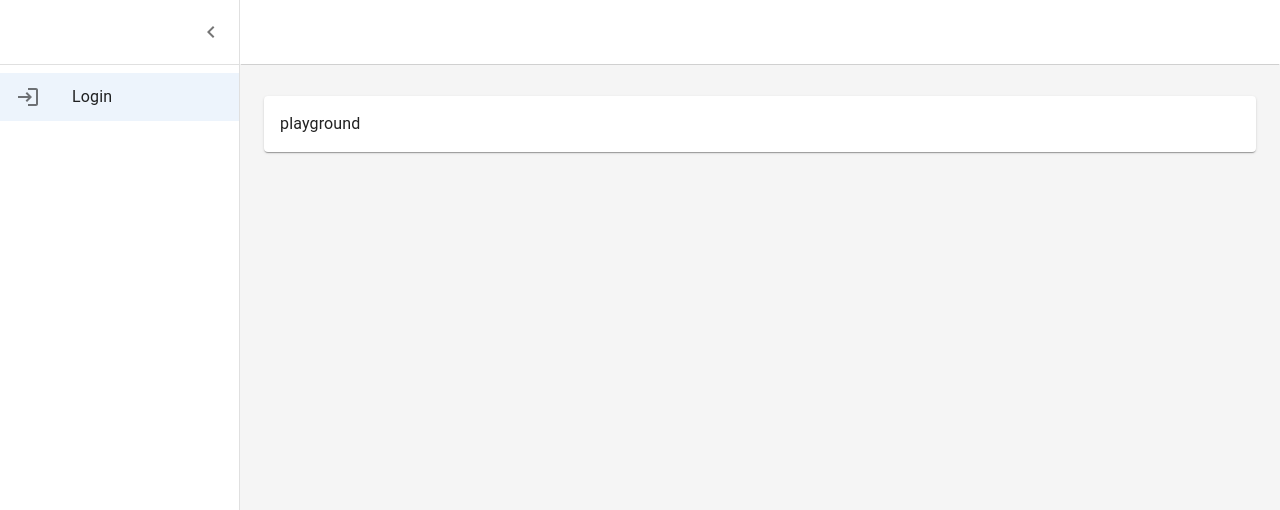
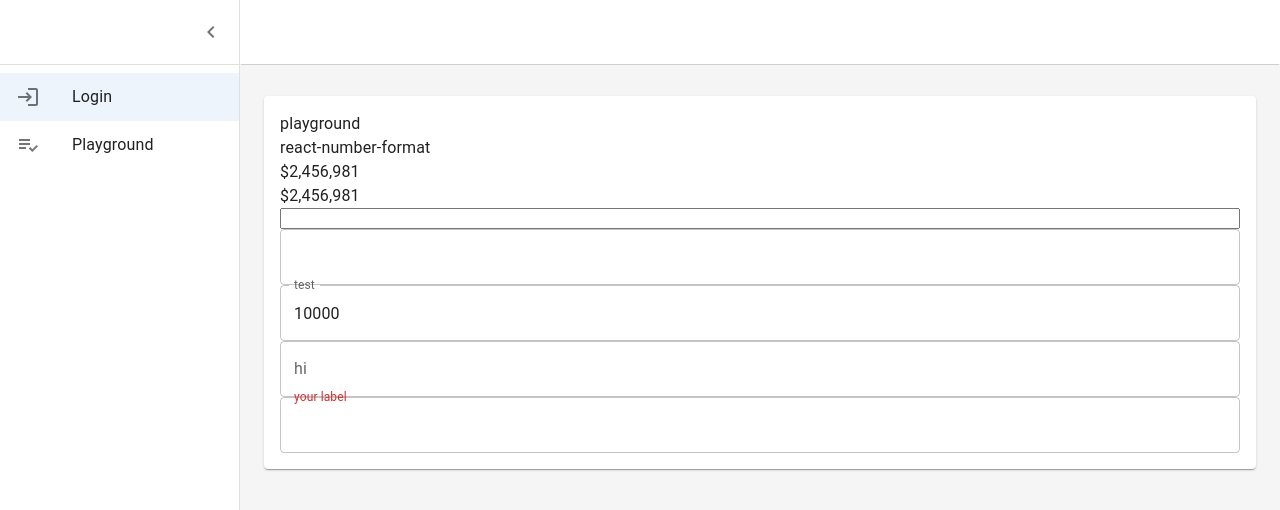
Before and after one commit to nacamp/js-react-works, a React (Create React App) app: page /playground in a window 1280 px wide. Shown: the top 510 px of the page. Built offline with nearby package versions, Linux system fonts and the light colour scheme.

Commit message:
[wip]numberformat 테스트중

```diff
--- a/package.json
+++ b/package.json
@@ -24,7 +24,8 @@
     "react-query": "3.39.1",
     "dayjs": "1.11.3",
     "copy-to-clipboard": "3.3.1",
-    "recoil": "0.7.3"
+    "recoil": "0.7.3",
+    "react-number-format": "4.9.3"
   },
   "devDependencies": {
     "@testing-library/jest-dom": "^5.16.4",
--- a/src/Dashboard.tsx
+++ b/src/Dashboard.tsx
@@ -25,7 +25,7 @@ import { SignInPage } from './components/SignIn';
 import RoutineTodo from './components/RoutineTodo';
 import Calendar from './containers/Calendar';
 import LabelPage from './containers/Label';
-import Playground from './containers/Playground';
+import Playground from './Playground';
 import Future from './containers/Future';
 
 // function Copyright(props: any) {
--- /dev/null
+++ b/src/Playground/ReactNumberFormat.tsx
@@ -0,0 +1,147 @@
+import React, { FC, useState, useRef, useEffect } from 'react';
+import NumberFormat, { NumberFormatProps, NumberFormatValues } from 'react-number-format';
+import TextField, { TextFieldProps } from '@mui/material/TextField';
+import FormControl from '@mui/material/FormControl';
+import InputLabel from '@mui/material/InputLabel';
+/*
+https://mui.com/material-ui/api/text-field/
+https://mui.com/material-ui/api/input/
+inputProps
+https://developer.mozilla.org/en-US/docs/Web/HTML/Element/input#attributes
+
+todo
+https://stackoverflow.com/questions/60080038/send-props-to-number-format-material-ui-textfield
+https://codesandbox.io/s/react-hook-form-v6-controller-qsd8r
+*/
+
+// https://stackoverflow.com/questions/60080038/send-props-to-number-format-material-ui-textfield
+interface ICustomNumberFormat extends NumberFormatProps {
+    textField?: TextFieldProps
+}
+function CustomNumberFormat(props: ICustomNumberFormat) {
+    const [state, setState] = useState(10000);
+    return (
+        <NumberFormat
+            {...props}
+            // value={2456981}
+            className="foo"
+            displayType={'text'}
+            thousandSeparator={true}
+            prefix={'$'}
+            onValueChange={(values) => {
+                const { formattedValue, value } = values;
+                console.log(`formattedValue : ${formattedValue}, value:${value}`);
+                // formattedValue = $2,223
+                // value ie, 2223
+                // this.setState({ profit: formattedValue });
+            }}
+            renderText={(value: string) => <TextField label={props.textField?.label} value={state} variant="outlined" />}
+        />
+
+    );
+}
+
+// https://stackoverflow.com/questions/68571001/using-react-number-format-cannot-type-more-than-one-symbol-at-once
+// https://codesandbox.io/s/little-cherry-ubcjv?file=/src/App.js:703-1057
+const NumberFormatCustom = (props: any) => {
+    const { inputRef, onChange, ...other } = props;
+    return (
+        <NumberFormat
+            {...other}
+            getInputRef={inputRef}
+            onValueChange={(values) => {
+                onChange({
+                    target: {
+                        name: props.name,
+                        value: values.value,
+                    },
+                });
+            }}
+            thousandSeparator
+            isNumericString
+            prefix="$"
+        />
+    );
+};
+/*
+            <div className="App">
+                <TextField
+                    label="Min Assets"
+                    value={minAssets}
+                    onChange={(e:any) => setMinAssets(e.target.value)}
+                    name="minAssets"
+                    variant="outlined"
+                    id="Minimum-Income-filter"
+                    InputProps={{
+                        inputComponent: NumberFormatCustom,
+                    }}
+                />
+            </div>
+*/
+
+export default function ReactNumberFormat() {
+    const [minAssets, setMinAssets] = useState();
+    const [state, setState] = useState(10000);
+    const msg: string = 'hi';
+    return (
+        <>
+            <div>react-number-format</div>
+            <NumberFormat value={2456981} displayType={'text'} thousandSeparator={true} prefix={'$'} />
+            <NumberFormat
+                value={2456981}
+                className="foo"
+                displayType={'text'}
+                thousandSeparator={true}
+                prefix={'$'}
+                renderText={(value: string) => <div >{value}</div>}
+            />
+            <NumberFormat
+                // value={state}
+                thousandSeparator={true}
+                prefix={'$'}
+                onValueChange={(values) => {
+                    const { formattedValue, value } = values;
+                    console.log(`formattedValue : ${formattedValue}, value:${value}`);
+                    // formattedValue = $2,223
+                    // value ie, 2223
+                    // this.setState({ profit: formattedValue });
+                }}
+            />
+            <NumberFormat
+                // value={state}
+                thousandSeparator={true}
+                prefix={'$'}
+                customInput={TextField}
+                onValueChange={(values) => {
+                    const { formattedValue, value } = values;
+                    console.log(`formattedValue : ${formattedValue}, value:${value}`);
+                    // formattedValue = $2,223
+                    // value ie, 2223
+                    // this.setState({ profit: formattedValue });
+                }}
+            />
+            <CustomNumberFormat value='10000' textField={{ label: "test" }} />
+            <NumberFormat
+                value={2456981}
+                className="foo"
+                displayType={'text'}
+                thousandSeparator={true}
+                prefix={'$'}
+                renderText={(value: string) => <TextField label={msg} variant="outlined" />}
+            />
+
+            <FormControl focused className="col " variant="outlined"  color='error'>
+                <InputLabel className="mText">your label</InputLabel>
+                <NumberFormat customInput={TextField}
+                    variant="outlined"
+                    thousandSeparator={true}
+                    // onChange={handleChange}
+                    autoComplete="off"/>
+            </FormControl>
+
+        </>
+
+
+    );
+
+}
--- /dev/null
+++ b/src/Playground/index.tsx
@@ -0,0 +1,16 @@
+import React, { useState, useRef, useEffect } from 'react';
+
+import ReactNumberFormat from './ReactNumberFormat';
+
+
+function Playground() {
+    return (
+        <>
+            <div>playground</div>
+            <ReactNumberFormat />
+        </>
+    );
+
+}
+
+export { Playground as default }
--- a/src/containers/Playground.tsx
+++ /dev/null
@@ -1,11 +0,0 @@
-
-
-function Playground() {
-    return (
-        <div>playground</div>
-
-    );
-
-}
-
-export { Playground as default}
--- a/src/listItems.tsx
+++ b/src/listItems.tsx
@@ -82,15 +82,14 @@ export function MenuListItems({ onClick }: IMenuListItems) {
             </ListItemIcon>
             <ListItemText primary="Logout" />
           </ListItemButton>
-          <ListItemButton selected={selectedIndex === 8} onClick={() => { setSelectedIndex(8); onClick('Playground'); navigate('/playground') }}>
-            <ListItemIcon>
-              <PlaylistAddCheckIcon />
-            </ListItemIcon>
-            <ListItemText primary="Playground" />
-          </ListItemButton>
         </>
-
       }
+      <ListItemButton selected={selectedIndex === 100} onClick={() => { setSelectedIndex(100); onClick('Playground'); navigate('/playground') }}>
+        <ListItemIcon>
+          <PlaylistAddCheckIcon />
+        </ListItemIcon>
+        <ListItemText primary="Playground" />
+      </ListItemButton>
       {/* <ListItemButton>
         <ListItemIcon>
           <BarChartIcon />
```
